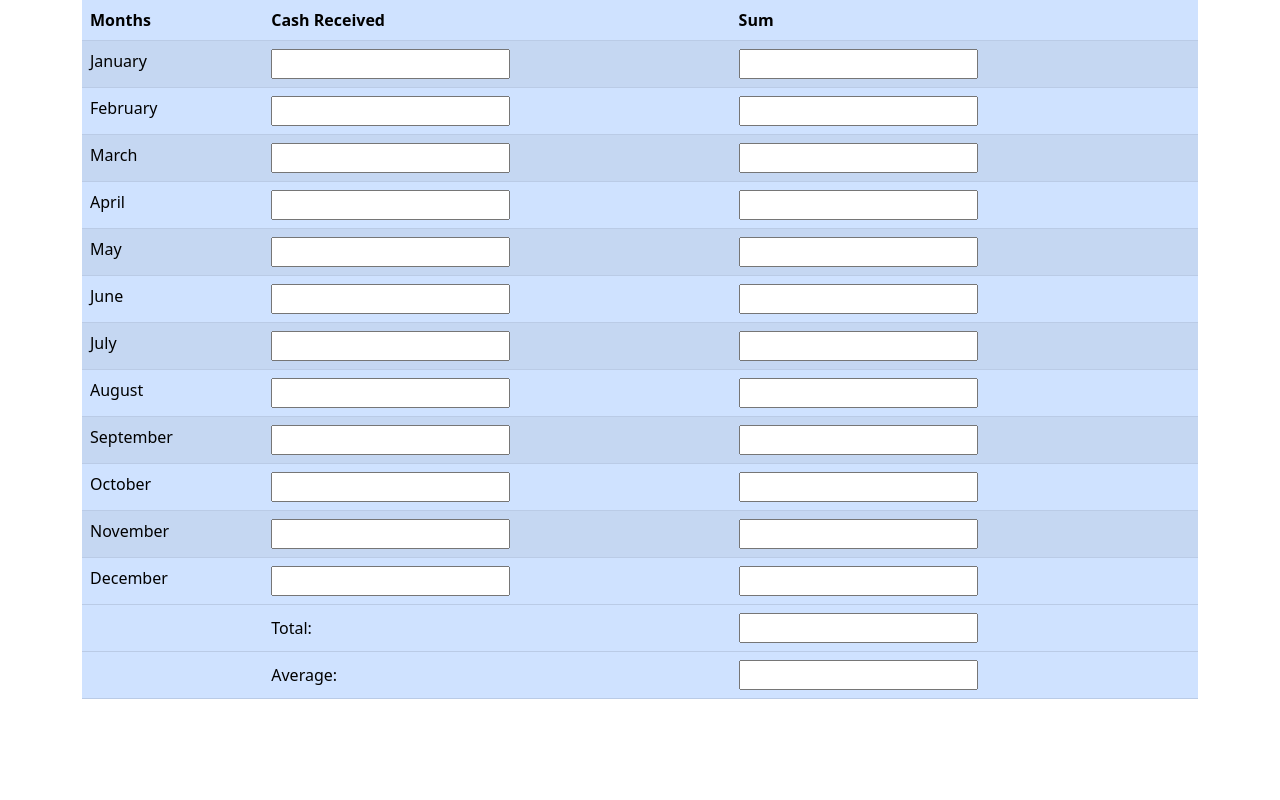
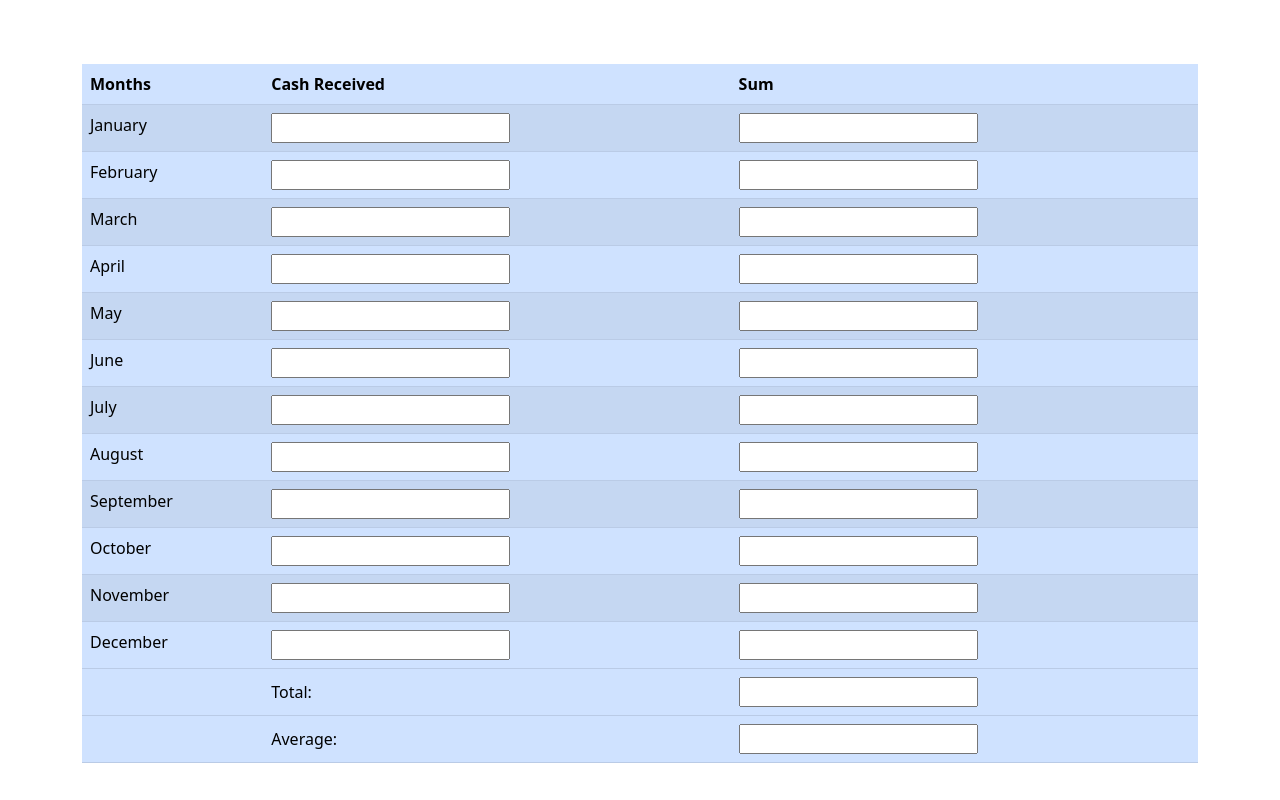
Before and after one commit to chinedugabriel/Book_Keeping, a plain HTML site: page index.html in a window 1280 px wide. Drawn offline with nearby package versions, Linux system fonts and the light colour scheme.

Commit message:
added a padding-top on the container

```diff
--- a/style.css
+++ b/style.css
@@ -1,3 +1,6 @@
 .months{
 text-transform: capitalize;
 }
+.container{
+    padding-top: 5%;
+}
```
